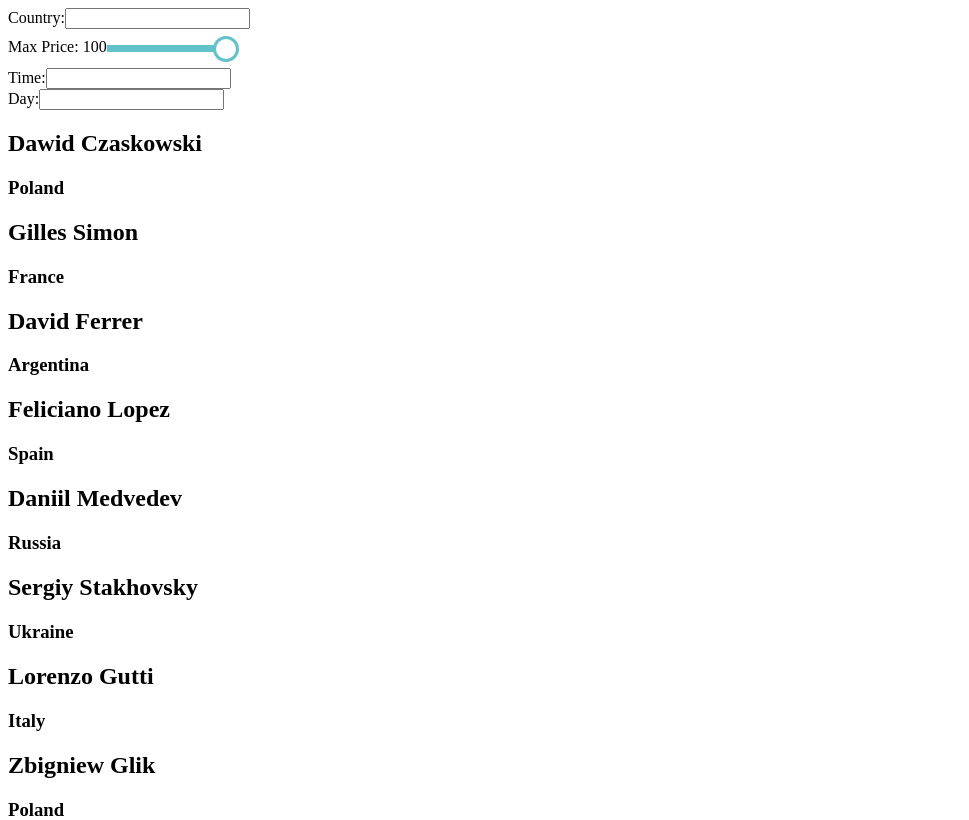
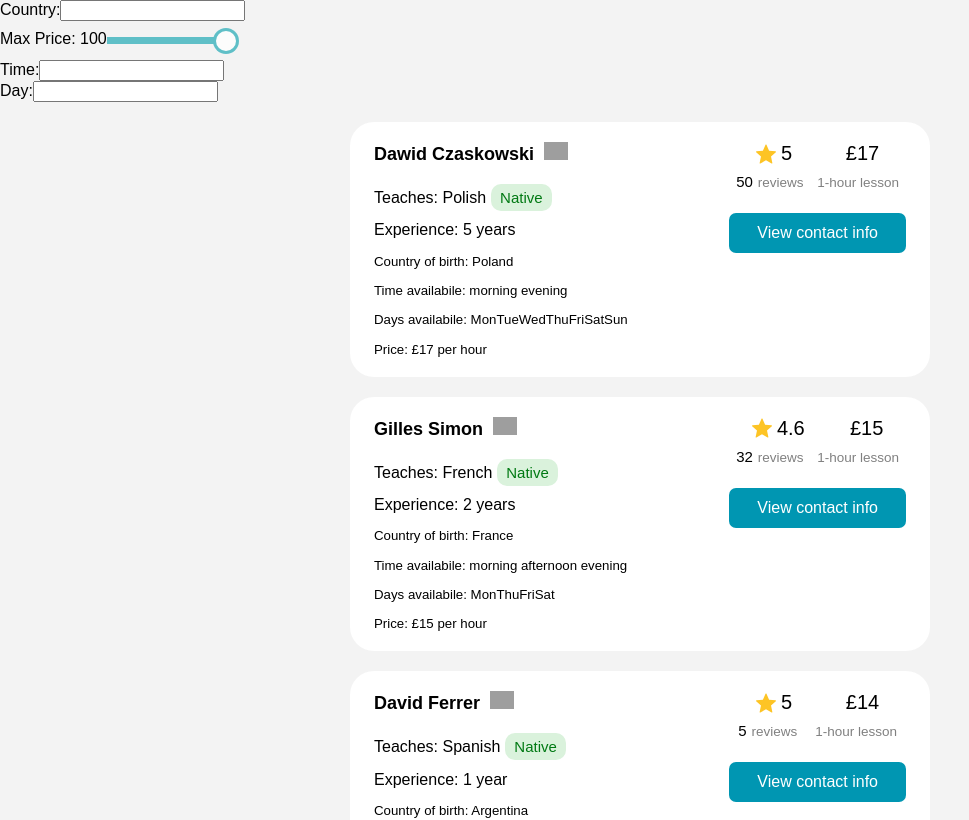
Before and after one commit to ryan50500/language-app-react-typescript-redux-toolkit, a React (Create React App) app: page / in a window 1280 px wide. Shown: the top 820 px of the page, without its empty margins (0-969 px from the left). Built offline with nearby package versions, Linux system fonts and the light colour scheme; grey boxes are pictures that could not be loaded.

Commit message:
adding styling

```diff
--- a/src/components/FilterLogic.tsx
+++ b/src/components/FilterLogic.tsx
@@ -29,7 +29,7 @@ const FilterLogic = () => {
 
     return (
         <>
-            {/* if we have at least one match from the filter, show the results, otherwise show error message */}
+            {/* if we have at least one match from the filter, show the results, otherwise show 'NoResultsFound' */}
             {filteredArray.length > 0 ? (
                 <div>
                     {filteredArray.map(teacher => (
--- /dev/null
+++ b/src/components/Teacher.module.css
@@ -0,0 +1,50 @@
+.card {
+    border: none;
+    border-radius: 24px;
+    background-color: white;
+    padding: 20px 24px;
+    width: 580px;
+    margin: 20px auto;
+    display: flex;
+    justify-content: space-between;
+  }
+  .teacher * {
+    margin: 0 0 0.9rem 0;
+  }
+  .teacher__name {
+    font-weight: 700;
+      font-size: 18px;
+      display: flex;
+      align-items: baseline;
+  }
+  .price {
+    margin: 0;
+  }
+  .teacher__contact {
+    display: flex;
+      flex-direction: column;
+  }
+  .teacher__flex {
+    display: flex;
+    justify-content: space-around;
+  }
+  .teacher__flex__baseline {
+    display: flex;
+    justify-content: space-around;
+    align-items: baseline;
+    margin-top: 8px;
+  }
+  .teacher__buttons {
+    margin-top: 22px;
+    background-color: #0096b2;
+    padding: 11px 28px;
+    border: none;
+    border-radius: 7px;
+    font-size: 16px;
+    font-weight: 500;
+    color: white;
+    cursor: pointer;
+  }
+  .teacher__buttons:hover {
+    opacity: 0.8;
+  }
--- a/src/components/Teacher.tsx
+++ b/src/components/Teacher.tsx
@@ -1,5 +1,6 @@
-import React from 'react'
-import TeacherInterface from '../interfaces/TeacherInterface'
+import React from 'react';
+import TeacherInterface from '../interfaces/TeacherInterface';
+import styles from './Teacher.module.css'
 
 interface TeacherProps {
     teacher: TeacherInterface;
@@ -7,11 +8,38 @@ interface TeacherProps {
 
 const Teacher = ({ teacher }: TeacherProps) => {
     return (
-        <div>
-            <h2>{teacher.name}</h2>
-            <h3>{teacher.country}</h3>
+        <div key={teacher.id} className={`${styles.card}`}>
+            <div className={styles.teacher}>
+                <h4 className={styles.teacher__name}>{teacher.name}<img style={{ paddingLeft: '10px', width: '34px' }} src={teacher.flag}></img></h4>
+                <h4>Teaches: {teacher.language}
+                    {teacher.native ? (
+                        <span style={{ backgroundColor: '#daf2dc', color: '#007913', fontSize: '15px', marginLeft: '5px', padding: '5px 9px', borderRadius: '10px' }}>Native</span>
+                    ) : null}
+                </h4>
+                <h4>Experience: {teacher.experience}</h4>
+                <h5>Country of birth: {teacher.country}</h5>
+                <h5>Time availabile: {teacher.time}</h5>
+                <h5>Days availabile: {teacher.days}</h5>
+                <h5 className={styles.price}>Price: £{teacher.price} per hour</h5>
+            </div>
+            <div className={styles.teacher__contact}>
+                <div className={styles.teacher__flex}>
+                    <div style={{ display: 'flex', alignItems: 'center' }}>
+                        <svg style={{ fill: '#fdc425', height: '20px', width: '20px' }} viewBox="0 0 24 23" xmlns="http://www.w3.org/2000/svg" className="styles_RatingStarIcon__i7Hk3"><path d="M23.97 8.721a.597.597 0 0 0-.507-.413l-7.744-.822-3.172-7.16c-.192-.435-.903-.435-1.095 0l-3.17 7.16-7.745.822a.601.601 0 0 0-.508.413.606.606 0 0 0 .17.635l5.785 5.248-1.616 7.667a.605.605 0 0 0 .586.729.595.595 0 0 0 .3-.081L12 19.003l6.747 3.916c.204.119.46.105.652-.035a.606.606 0 0 0 .234-.613l-1.616-7.668 5.786-5.248a.606.606 0 0 0 .168-.634z"></path></svg>
+                        <span style={{ fontSize: '20px', fontWeight: '100', paddingLeft: '5px' }}>{teacher.rating}</span>
+                    </div>
+                    <div>
+                        <span style={{ fontSize: '20px', fontWeight: '100' }}>£{teacher.price}</span>
+                    </div>
+                </div>
+                <div className={styles.teacher__flex__baseline}>
+                    <div><span style={{ fontSize: '15px', fontWeight: '100' }}>{teacher.reviews}</span><span style={{ fontSize: '13.5px', color: 'gray', paddingLeft: '5px' }}>reviews</span></div>
+                    <span style={{ fontSize: '13.5px', color: 'gray' }}>1-hour lesson</span>
+                </div>
+                <button className={styles.teacher__buttons}>View contact info</button>
+            </div>
         </div>
-    )
+    );
 }
 
 export default Teacher
--- a/src/index.tsx
+++ b/src/index.tsx
@@ -4,6 +4,7 @@ import React from 'react';
 import ReactDOM from 'react-dom';
 import { Provider } from 'react-redux';
 import store from './redux/store';
+import './index.css';
 import App from './App';
 
 ReactDOM.render(
```
